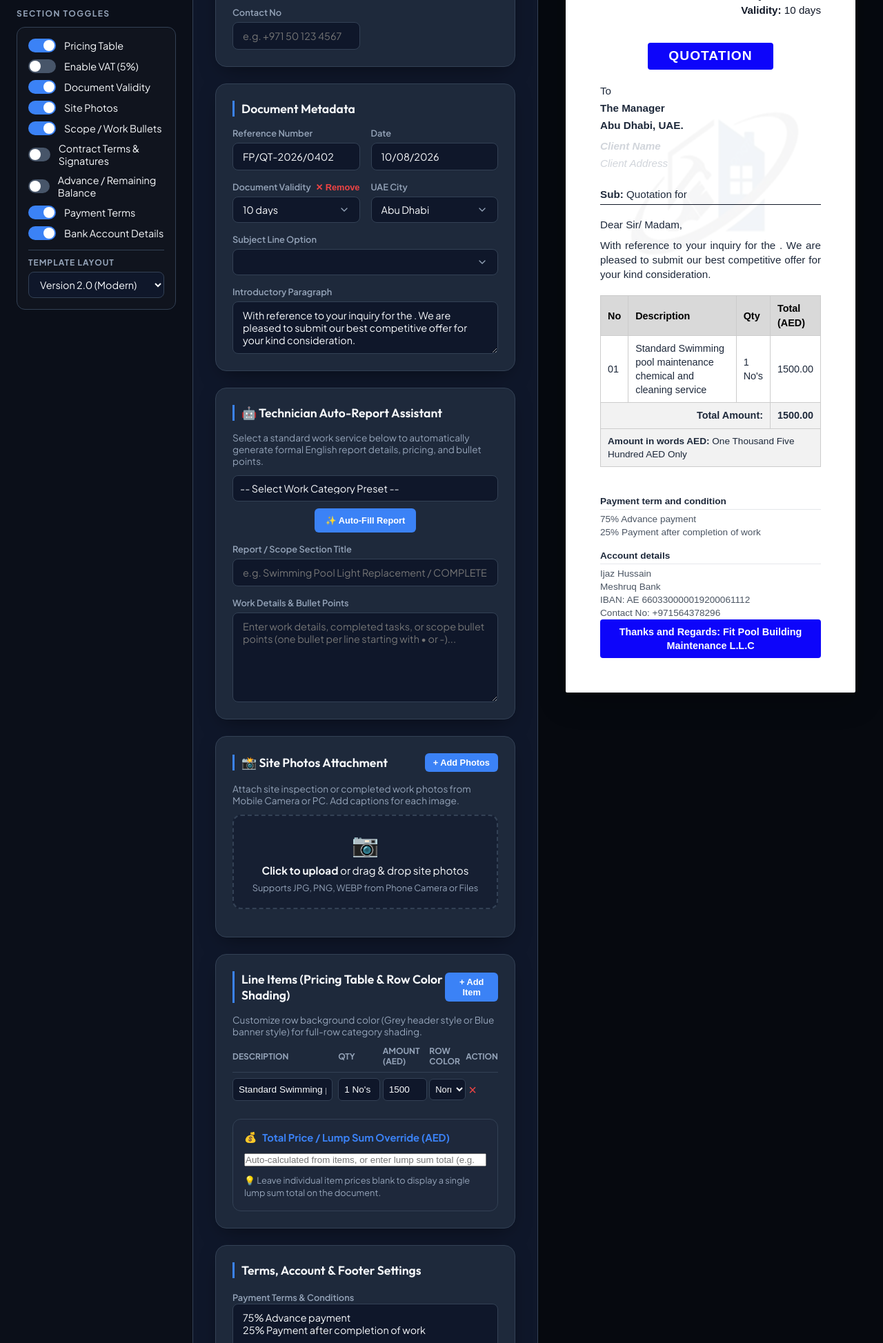
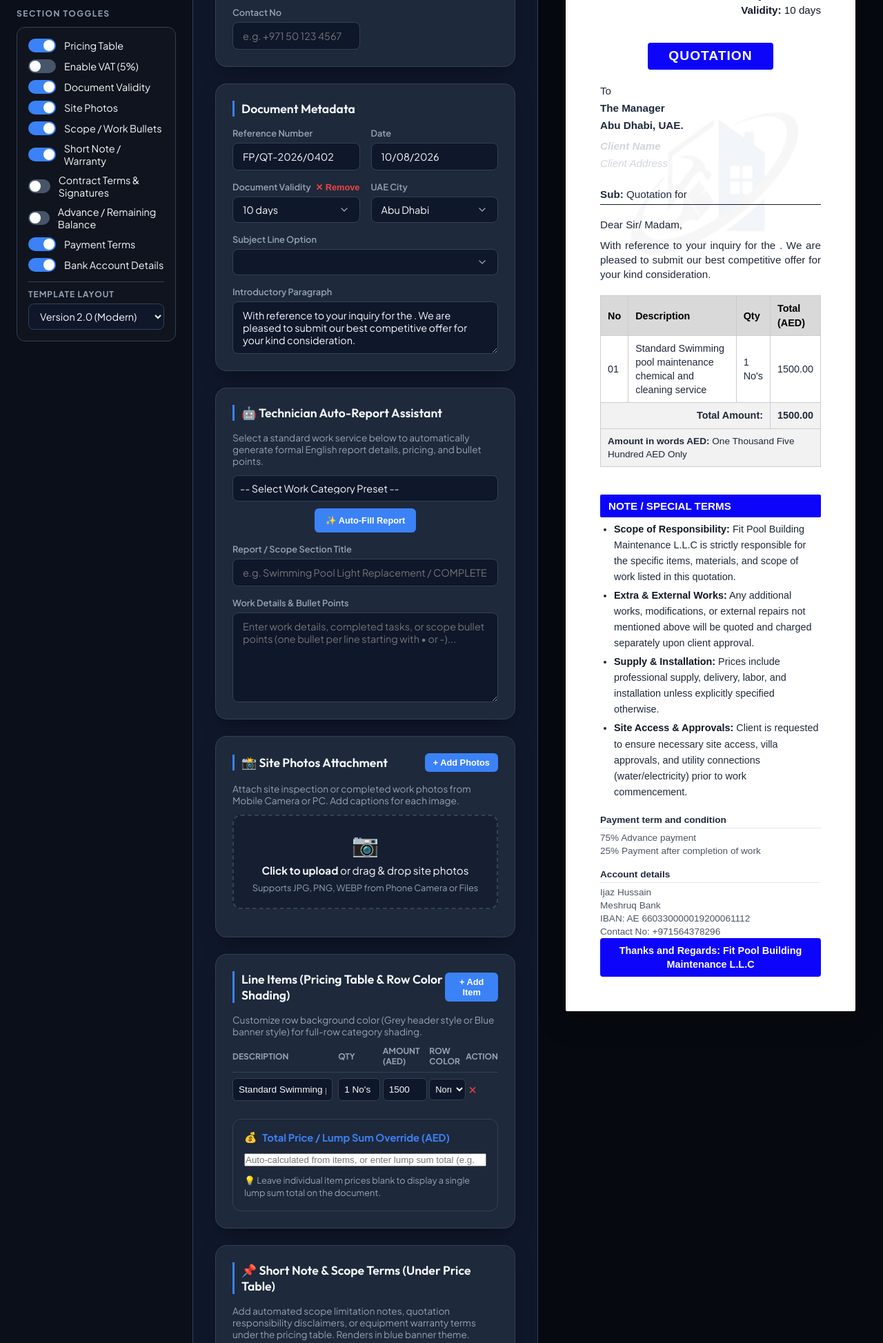
Before and after one commit to MisbahProgrammer/FIT-Pool-Maintenance-L.L.C-Custom-Document-Generator, a Flask app: page / in a window 1280 px wide. Shown: the part 359-2306 px from the top of the page at 69% size. Run offline with Flask 3, Linux system fonts and the light colour scheme; some libraries are stand-ins or nearby versions.

Commit message:
feat: add Short Note & Scope Terms section under price table with blue banner heading and disclaimers
- Added Section 5B Short Note card with disclaimers and equipment warranty presets
- Implemented document blue banner heading (#0D05FA) for note section matching reference PDFs
- Added sidebar Short Note / Warranty toggle switch
- Verified live web preview, PDF export, and Word (.docx) document generation

```diff
--- a/Templates/index.html
+++ b/Templates/index.html
@@ -74,6 +74,11 @@
                         <input type="checkbox" id="scope-toggle" checked onchange="updatePreview()">
                         <span class="checkmark"></span>
                         Scope / Work Bullets
+                    </label>
+                    <label class="switch-container">
+                        <input type="checkbox" id="note-toggle" checked onchange="updatePreview()">
+                        <span class="checkmark"></span>
+                        Short Note / Warranty
                     </label>
                     <label class="switch-container">
                         <input type="checkbox" id="contract-toggle" onchange="updatePreview()">
@@ -346,6 +351,38 @@
                         </div>
                     </div>
 
+                    <!-- Section 5B: Short Note & Scope Limitations (Renders Under Price Table) -->
+                    <div class="form-section-card" id="form-card-note">
+                        <div class="section-title-action">
+                            <h3>📌 Short Note & Scope Terms (Under Price Table)</h3>
+                        </div>
+                        <p class="subtitle" style="font-size: 0.85rem; margin-bottom: 12px; color: var(--text-muted);">
+                            Add automated scope limitation notes, quotation responsibility disclaimers, or equipment warranty terms under the pricing table. Renders in blue banner theme.
+                        </p>
+
+                        <div class="form-grid">
+                            <div class="form-group full-width">
+                                <label for="doc-note-preset" style="color: var(--accent); font-weight: 700;">📋 Select Note / Disclaimer Preset</label>
+                                <select id="doc-note-preset" onchange="onNotePresetChange()" style="background-color: #0f172a; border: 1px solid var(--border-dark); border-radius: 8px; color: var(--text-main); padding: 10px; font-weight: 600;">
+                                    <option value="quotation_disclaimer" selected>📜 Standard Quotation Responsibility & Extra Works Disclaimer</option>
+                                    <option value="equipment_warranty">🛡️ Equipment Warranty & Service Guarantee (1-Year Warranty & 24/7 Support)</option>
+                                    <option value="cleaning_contract_note">🏊 Swimming Pool Cleaning & Service Note</option>
+                                    <option value="custom">✍️ Custom Note (Type Custom Heading & Bullets)</option>
+                                </select>
+                            </div>
+
+                            <div class="form-group full-width">
+                                <label for="doc-note-title">Note Heading (Renders in Document Blue Banner)</label>
+                                <input type="text" id="doc-note-title" value="Note / Special Terms" placeholder="e.g. Note / Special Terms or EQUIPMENT WARRANTY & SERVICE GUARANTEE" oninput="updatePreview()">
+                            </div>
+
+                            <div class="form-group full-width">
+                                <label for="doc-note-text">Short Note Bullet Points</label>
+                                <textarea id="doc-note-text" rows="5" placeholder="Enter note bullet points (one per line starting with • or -)..." oninput="updatePreview()"></textarea>
+                            </div>
+                        </div>
+                    </div>
+
                     <!-- Section 6: Advance & Remaining Payment Breakdown -->
                     <div class="form-section-card" id="form-card-advance" style="display: none;">
                         <h3>Advance & Remaining Payment Breakdown</h3>
@@ -514,6 +551,16 @@
                             </table>
                         </div>
 
+                        <!-- Short Note / Warranty Preview Section (Under Price Table) -->
+                        <div class="preview-note-section" id="prev-note-section" style="margin-top: 15px; display: block;">
+                            <div class="note-blue-banner" id="prev-note-title" style="background-color: #0d05fa; color: #ffffff; padding: 6px 12px; font-weight: bold; font-size: 0.95rem; text-transform: uppercase; border-radius: 2px;">
+                                Note / Special Terms
+                            </div>
+                            <div id="prev-note-content" class="preview-scope-content" style="margin-top: 6px; font-size: 0.9rem; color: #1e293b;">
+                                <!-- Rendered dynamically by JS -->
+                            </div>
+                        </div>
+
                         <!-- Contract Inclusions, Exclusions, Notes Section -->
                         <div class="preview-contract-section" id="prev-contract-section" style="display: none;">
                             <div class="contract-badge-banner">Notes or Special comments</div>
--- a/app.py
+++ b/app.py
@@ -151,6 +151,10 @@ def generate():
 
         scope_title = data.get("scope_title", "").strip()
         scope_text = data.get("scope_text", "").strip()
+
+        show_note = data.get("show_note", True)
+        note_title = data.get("note_title", "Note / Special Terms").strip()
+        note_text = data.get("note_text", "").strip()
 
         if not client_name:
             return jsonify({"error": "Client Name is required"}), 400
@@ -402,6 +406,40 @@ def generate():
             words_cells[0].paragraphs[0].runs[0].font.bold = True
             set_cell_background(words_cells[0], 'F2F2F2')
 
+        # Step 5B: Insert Short Note & Scope Limitations (Renders right under Pricing Table)
+        if show_note and (note_title or note_text):
+            p_note_hdr = doc_final.add_paragraph()
+            p_note_hdr.paragraph_format.space_before = Pt(8)
+            p_note_hdr.paragraph_format.space_after = Pt(2)
+            r_note_hdr = p_note_hdr.add_run(note_title or "Note / Special Terms")
+            r_note_hdr.bold = True
+            r_note_hdr.font.color.rgb = RGBColor(255, 255, 255)
+            set_paragraph_background(p_note_hdr, '0D05FA')
+
+            if note_text:
+                for line in note_text.split('\n'):
+                    line_s = line.strip()
+                    if not line_s:
+                        continue
+                    p_n_bullet = doc_final.add_paragraph()
+                    p_n_bullet.paragraph_format.space_before = Pt(0)
+                    p_n_bullet.paragraph_format.space_after = Pt(2)
+                    p_n_bullet.paragraph_format.left_indent = Inches(0.2)
+
+                    if line_s.startswith("•") or line_s.startswith("-") or line_s.startswith("*"):
+                        content = line_s[1:].strip()
+                    else:
+                        content = line_s
+
+                    p_n_bullet.add_run("• ")
+                    if ":" in content and not content.startswith("http"):
+                        parts = content.split(":", 1)
+                        r_b = p_n_bullet.add_run(parts[0] + ":")
+                        r_b.bold = True
+                        p_n_bullet.add_run(parts[1])
+                    else:
+                        p_n_bullet.add_run(content)
+
         # Step 6: Contract Clauses & Dual Signatures (if enabled)
         if show_contract:
             doc_final.add_paragraph("")
--- a/static/app.js
+++ b/static/app.js
@@ -323,6 +323,43 @@ Site Conditions & Challenges: The project presents a level of difficulty due to
     }
 };
 
+// Short Note & Scope Limitations Presets
+const notePresets = {
+    quotation_disclaimer: {
+        title: "Note / Special Terms",
+        text: `• Scope of Responsibility: Fit Pool Building Maintenance L.L.C is strictly responsible for the specific items, materials, and scope of work listed in this quotation.
+• Extra & External Works: Any additional works, modifications, or external repairs not mentioned above will be quoted and charged separately upon client approval.
+• Supply & Installation: Prices include professional supply, delivery, labor, and installation unless explicitly specified otherwise.
+• Site Access & Approvals: Client is requested to ensure necessary site access, villa approvals, and utility connections (water/electricity) prior to work commencement.`
+    },
+    equipment_warranty: {
+        title: "EQUIPMENT WARRANTY & SERVICE GUARANTEE",
+        text: `• 1-Year Equipment Warranty: Includes 1 full year comprehensive warranty on newly installed Filter Tank, Multiport Valve, and Sand Media.
+• System Status: All works have been fully completed and verified. Filtration, lighting, and electrical operations are running normally and properly.
+• 24/7 Technical Support: Our technical team is available 24/7 for any immediate assistance, operational guidance, or emergency inquiries.`
+    },
+    cleaning_contract_note: {
+        title: "Swimming Pool Service & Maintenance Note",
+        text: `• Service Scope: Includes regular pH/Chlorine level testing, chemical balancing, vacuuming, wall brushing, and pre-filter basket cleaning.
+• Exclusions & Repairs: Pipe leakage repairs, re-grouting of tiles, replacement of underwater lights, and major pump/filter overhauls are excluded and quoted separately.
+• Liability Disclaimer: Our company is not liable for pre-existing pool structural defects or indirect costs arising from utility interruptions.`
+    },
+    custom: {
+        title: "Note / Special Remarks",
+        text: ""
+    }
+};
+
+function onNotePresetChange() {
+    const key = document.getElementById("doc-note-preset").value;
+    const preset = notePresets[key] || notePresets.quotation_disclaimer;
+    if (key !== "custom") {
+        document.getElementById("doc-note-title").value = preset.title;
+        document.getElementById("doc-note-text").value = preset.text;
+    }
+    updatePreview();
+}
+
 // Initialize Application
 document.addEventListener("DOMContentLoaded", () => {
     const today = new Date();
@@ -332,6 +369,7 @@ document.addEventListener("DOMContentLoaded", () => {
     document.getElementById("doc-date").value = `${dd}/${mm}/${yyyy}`;
 
     loadPreset(currentDocType);
+    onNotePresetChange();
     renderItemsTable();
     onVersionChange();
     setupDragAndDrop();
@@ -1125,6 +1163,24 @@ function updatePreview() {
         });
     } else {
         prevTableContainer.style.display = "none";
+    }
+
+    // Short Note / Scope Terms Preview Section (Renders under Price Table)
+    const showNote = document.getElementById("note-toggle") ? document.getElementById("note-toggle").checked : true;
+    const noteSection = document.getElementById("prev-note-section");
+    const noteTitleEl = document.getElementById("prev-note-title");
+    const noteContentEl = document.getElementById("prev-note-content");
+    const noteTitleVal = document.getElementById("doc-note-title") ? document.getElementById("doc-note-title").value : "";
+    const noteTextVal = document.getElementById("doc-note-text") ? document.getElementById("doc-note-text").value : "";
+
+    if (noteSection) {
+        if (showNote && (noteTitleVal.trim() || noteTextVal.trim())) {
+            noteSection.style.display = "block";
+            noteTitleEl.innerText = noteTitleVal.trim() || "Note / Special Terms";
+            noteContentEl.innerHTML = formatScopeText(noteTextVal);
+        } else {
+            noteSection.style.display = "none";
+        }
     }
 
     // Contract Clauses & Dual Signature Section
@@ -1266,7 +1322,9 @@ function generateDocument(format) {
         show_contract: showContract,
         show_advance: showAdvance,
         show_terms: showTerms,
-        show_account: showAccount,
+        show_note: document.getElementById("note-toggle") ? document.getElementById("note-toggle").checked : true,
+        note_title: document.getElementById("doc-note-title") ? document.getElementById("doc-note-title").value : "Note / Special Terms",
+        note_text: document.getElementById("doc-note-text") ? document.getElementById("doc-note-text").value : "",
         advance_amount: parseFloat(document.getElementById("doc-advance-amount").value) || 0,
         remaining_amount: parseFloat(document.getElementById("doc-remaining-amount").value) || 0,
         scope_title: document.getElementById("doc-scope-title").value,
```
